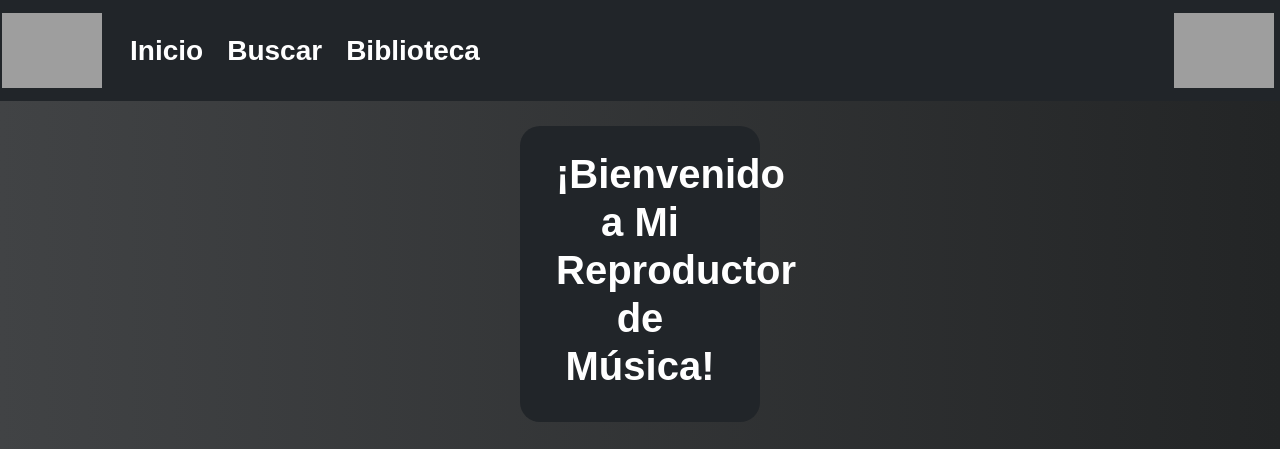
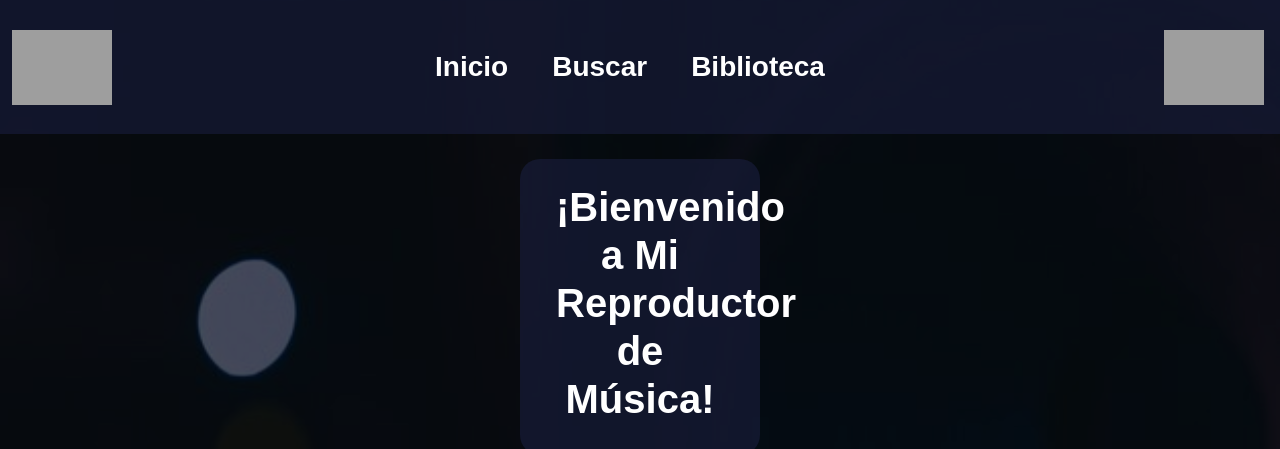
Before and after one commit to andresfr1409/Music-Player-App, a Flask app: page / in a window 1280 px wide. Shown: the top 449 px of the page. Run offline with Flask 3, Linux system fonts and the light colour scheme; some libraries are stand-ins or nearby versions; grey boxes are pictures that could not be loaded.

Commit message:
se hacen varias midificaciones en la interfaz de la app y parte del frontend y estilizacion

```diff
--- a/static/styles.css
+++ b/static/styles.css
@@ -72,8 +72,10 @@ h1{
 body{
     background: #232526;  /* fallback for old browsers */
     background: -webkit-linear-gradient(to right, #414345, #232526);  /* Chrome 10-25, Safari 5.1-6 */
-    background: linear-gradient(to right, #414345, #232526); /* W3C, IE 10+/ Edge, Firefox 16+, Chrome 26+, Opera 12+, Safari 7+ */
-    padding-bottom: 90px; /* Alto del footer */
+    background: linear-gradient(rgba(0, 0, 0, 0.65), rgba(0, 0, 0, 0.65)),url("img/fondo_imagen.jpg"); /* W3C, IE 10+/ Edge, Firefox 16+, Chrome 26+, Opera 12+, Safari 7+ */ /* Alto del footer */
+    background-attachment: fixed;
+    background-position: center;
+    background-size: cover;
     font-size: 23px;
     font-weight: bold;
     font-family: "Arial";
@@ -107,17 +109,19 @@ button[type="submit"]:hover{
 }
 
 footer {
-    position: fixed;
-    left: 0;
-    bottom: 0;
+    position: absolute;
+    margin-top: 100px;
     width: 100%;
     text-align: center;
     font-weight: bold;
+    padding: 60px;
+    background-color: #171b38ad;
 }
 
 .nav-item {
     font-size: 28px;
     font-family: "Arial";
+    padding: 10px;
 }
 
 .nav-link{
@@ -129,7 +133,9 @@ footer {
 }
 
 .navbar-container {
-    margin-right: 670px;
+    margin: auto;
+    padding: 20px;
+    border-radius: 20px;
 }
 
 .col-lg-7{
@@ -153,8 +159,13 @@ footer {
     margin-right: 520px;
     margin-left: 520px;
     text-align: center;
+    background-color: #171b38b4;
 }
 
 #botom{
     margin-bottom: 20px;
 }
+
+#NavbarApp{
+    background-color: #171b38ad;
+}
--- a/templates/biblioteca.html
+++ b/templates/biblioteca.html
@@ -10,6 +10,7 @@
     <link rel="stylesheet" href="{{ url_for('static', filename='styles.css') }}">
 </head>
 <body>
+    <section class="bg-custom" id="about">
         <h1>Mi Biblioteca de Canciones Favoritas</h1>
         <div class="container-fluid">
             <div class="row row-cols-1 row-cols-md-5 g-6">
@@ -38,9 +39,10 @@
                 {% endfor %}
             </div>
         </div>
-    <footer class="py-4 bg-dark">
+        <footer>
             <div class="container px-4"><p class="m-0 text-center text-white">Realizado por: andresfr1409</p></div>
         </footer>
+    </section>
     <script src="https://cdn.jsdelivr.net/npm/bootstrap@5.3.0/dist/js/bootstrap.bundle.min.js" integrity="sha384-geWF76RCwLtnZ8qwWowPQNguL3RmwHVBC9FhGdlKrxdiJJigb/j/68SIy3Te4Bkz" crossorigin="anonymous"></script>
 </body>
 </html>
--- a/templates/index.html
+++ b/templates/index.html
@@ -10,6 +10,7 @@
     <link rel="stylesheet" href="{{ url_for('static', filename='styles.css') }}">
 </head>
 <body>
+    <section class="bg-custom" id="about">
         <div class="container-fluid">
             <h1 class="mt-5 mb-4">Buscador de canciones</h1>
             <div class="mb-3">
@@ -61,7 +62,8 @@
                 </div>
             </div>
         </div>
-    <footer class="py-4 bg-dark">
+    </section>
+    <footer>
         <div class="container px-4"><p class="m-0 text-center text-white">Realizado por: andresfr1409</p></div>
     </footer>
     <script src="https://cdn.jsdelivr.net/npm/bootstrap@5.3.0/dist/js/bootstrap.bundle.min.js" integrity="sha384-geWF76RCwLtnZ8qwWowPQNguL3RmwHVBC9FhGdlKrxdiJJigb/j/68SIy3Te4Bkz" crossorigin="anonymous"></script>
--- a/templates/inicio.html
+++ b/templates/inicio.html
@@ -11,7 +11,7 @@
 </head>
 <body id="page-top">
     <!-- Header-->
-    <div class="p-4 bg-dark" id="inicio">
+    <div class="p-4" id="inicio">
         <div class="container">
             <h1 class="fw-bolder">¡Bienvenido a Mi Reproductor de Música!</h1>
         </div>
@@ -64,11 +64,10 @@
                 </div>
             </div>
         </div>
+        <footer>
+            <div class="container px-4"><p class="m-0 text-center text-white">Realizado por: andresfr1409</p></div>
+        </footer>
     </section>
-    <!-- Footer-->
-    <footer class="py-4 bg-dark">
-        <div class="container px-4"><p class="m-0 text-center text-white">Realizado por: andresfr1409</p></div>
-    </footer>
     <script src="https://cdn.jsdelivr.net/npm/bootstrap@5.3.0/dist/js/bootstrap.bundle.min.js" integrity="sha384-geWF76RCwLtnZ8qwWowPQNguL3RmwHVBC9FhGdlKrxdiJJigb/j/68SIy3Te4Bkz" crossorigin="anonymous"></script>
 </body>
 </html>
--- a/templates/menu.html
+++ b/templates/menu.html
@@ -7,7 +7,7 @@
     <link href="https://cdn.jsdelivr.net/npm/bootstrap@5.3.0/dist/css/bootstrap.min.css" rel="stylesheet" integrity="sha384-9ndCyUaIbzAi2FUVXJi0CjmCapSmO7SnpJef0486qhLnuZ2cdeRhO02iuK6FUUVM" crossorigin="anonymous">
 </head>
 <body>
-    <nav class="navbar navbar-expand-sm bg-dark navbar-dark justify-content-center">
+    <nav class="navbar navbar-expand-sm navbar-dark justify-content-center" id="NavbarApp">
         <div class="container-fluid">
             <a class="navbar-brand" href="{{ url_for('inicio') }}"><img src="https://cdn-icons-png.flaticon.com/512/9973/9973495.png" height="75"/></a>
             <button class="navbar-toggler" type="button" data-bs-toggle="collapse" data-bs-target="#collapsibleNavbar">
```
Also changed, not shown: static/img/fondo_imagen.jpg (added). Lines whose indentation alone changed are shown as unchanged.
